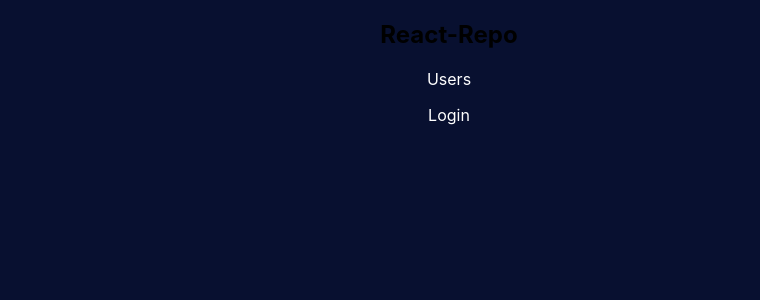
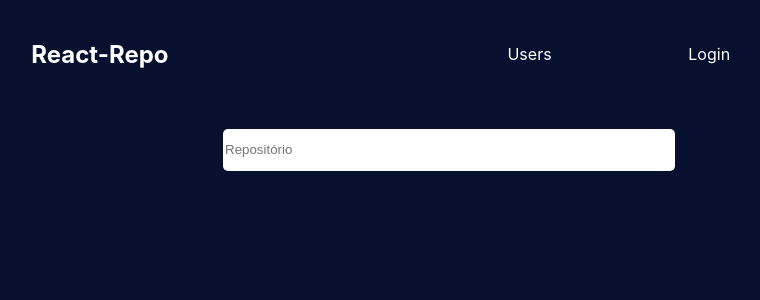
Before and after one commit to MaduFernandes/react-repo, a React (Create React App) app: page / in a window 1280 px wide. Shown: the top 300 px of the page, without its empty margins (191-951 px from the left). Built offline with nearby package versions, Linux system fonts and the light colour scheme.

Commit message:
Add input field

```diff
--- a/src/App.js
+++ b/src/App.js
@@ -1,13 +1,17 @@
 import React from 'react'
 
 import Navbar from './components/Navbar'
+import Home from './pages/Home'
 
 import './css/App.css'
 
 const App = () => {
   return (
     <div className="App">
-      <Navbar />
+      <header className="App-nav">
+        <Navbar />
+      </header>
+      <Home />
     </div>
   )
 }
--- a/src/css/App.css
+++ b/src/css/App.css
@@ -1,3 +1,45 @@
-.App {
-  text-align: center;
+header {
+  display: flex;
+  align-items: center;
 }
+
+p,
+h2 {
+  color: #fff
+}
+
+.Navbar {
+  display: flex;
+  justify-content: space-evenly;
+  width: 100%;
+  margin: 20px;
+}
+
+.Title {
+  display: flex;
+  justify-content: center;
+  align-items: center;
+}
+
+.Options {
+  display: flex;
+  align-items: center;
+  justify-content: space-evenly;
+  width: 40%;
+
+}
+
+.Input {
+  display: flex;
+  align-items: center;
+  justify-content: center;
+  margin-top: 20px;
+}
+
+input {
+  width: 35%;
+  height: 40px;
+  border-radius: 5px;
+  outline: none;
+  border: none;
+}
--- /dev/null
+++ b/src/pages/Home.js
@@ -0,0 +1,13 @@
+import React from 'react'
+
+const Home = () => {
+  return (
+    <>
+      <section className="Input">
+        <input type="text" id="repository" name="repository" placeholder="Repositório" />
+      </section>
+    </>
+  )
+}
+
+export default Home
```
